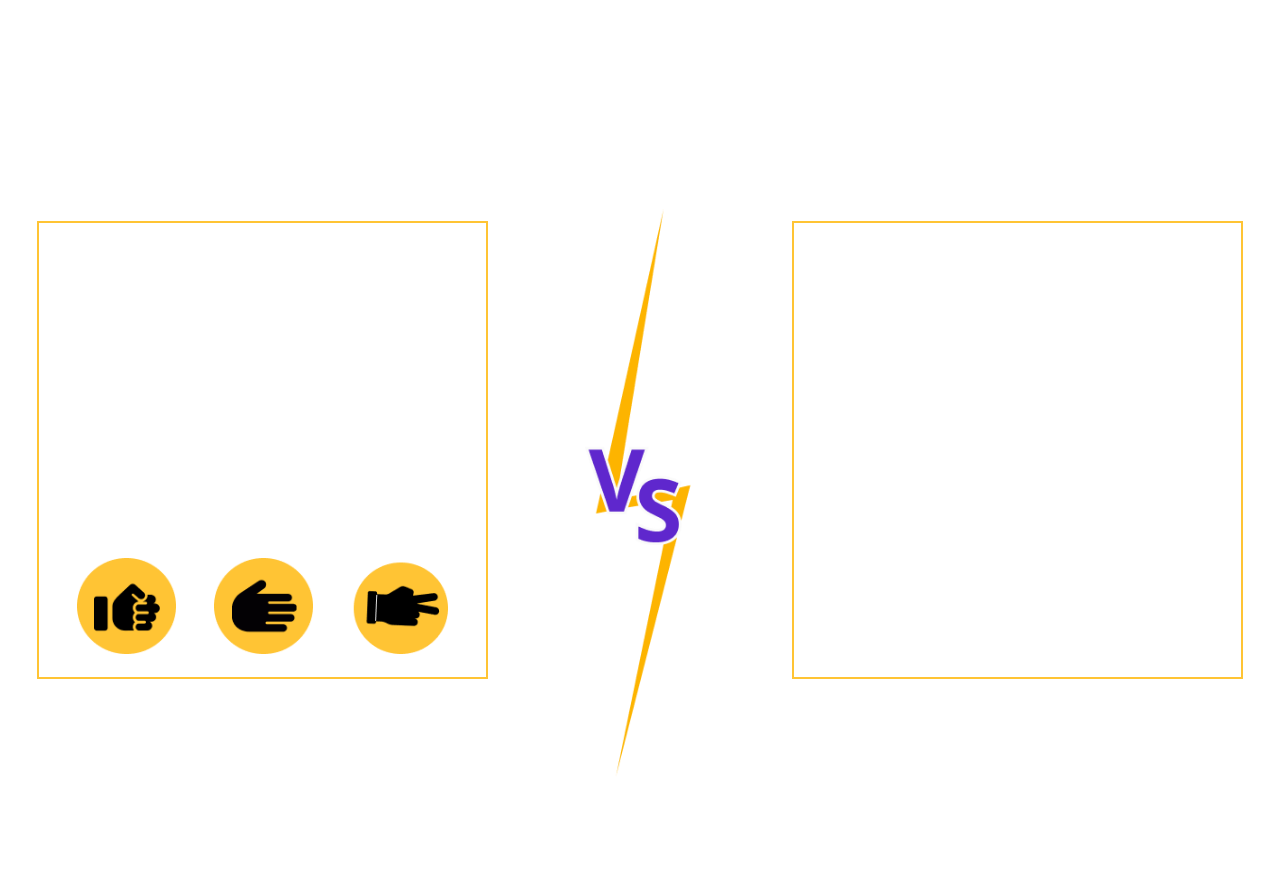
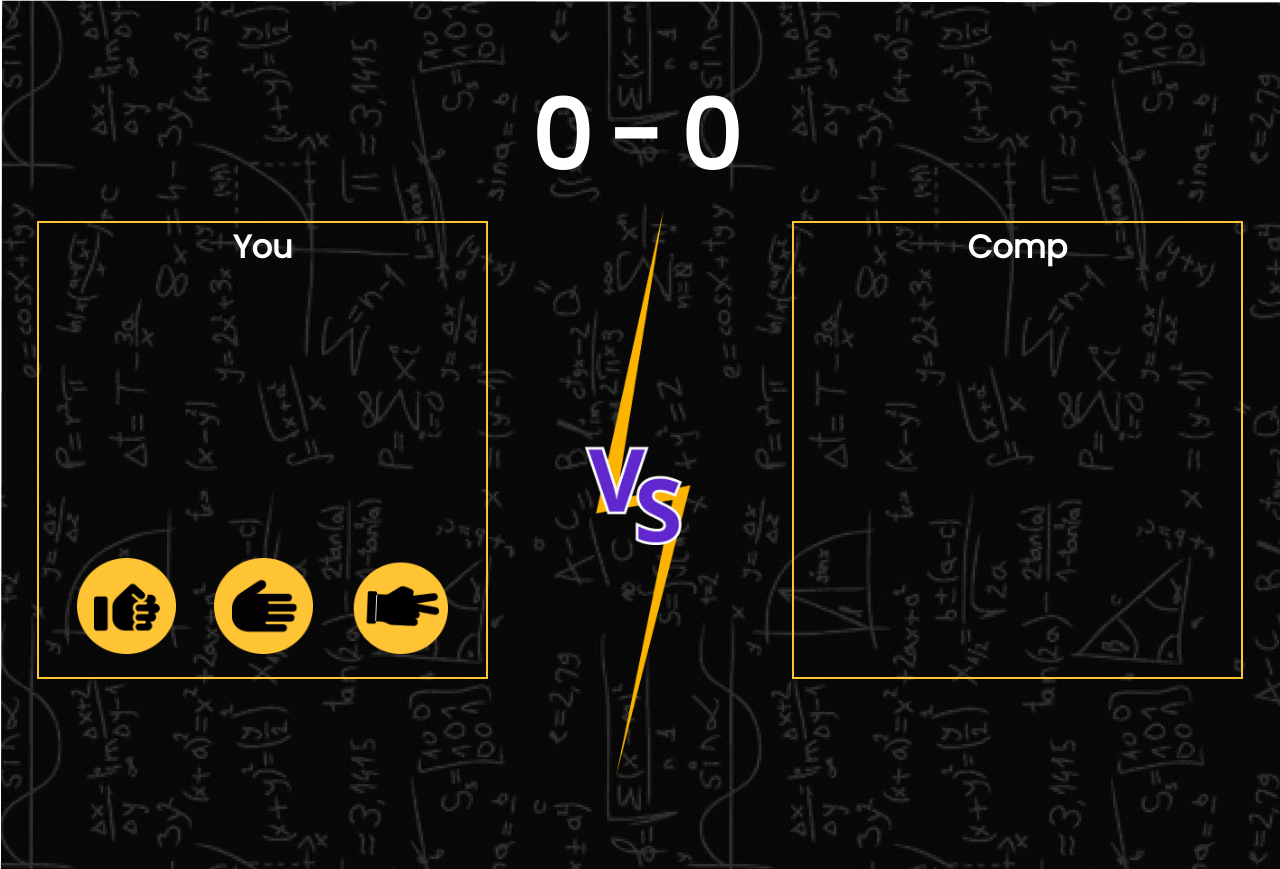
Before and after one commit to Aditya-335/Stone-Paper-Scissor, a plain HTML site: page game.html in a window 1280 px wide. Drawn offline with Linux system fonts and the light colour scheme.

Commit message:
Update style1.css

```diff
--- a/style1.css
+++ b/style1.css
@@ -7,7 +7,7 @@
 
 body{
     font-family: 'Poppins', sans-serif;
-    background-image: url("/rock-paper-scissors/assets/bg.png");
+    background-image: url("bg.png");
 }
 
 .container{
```
